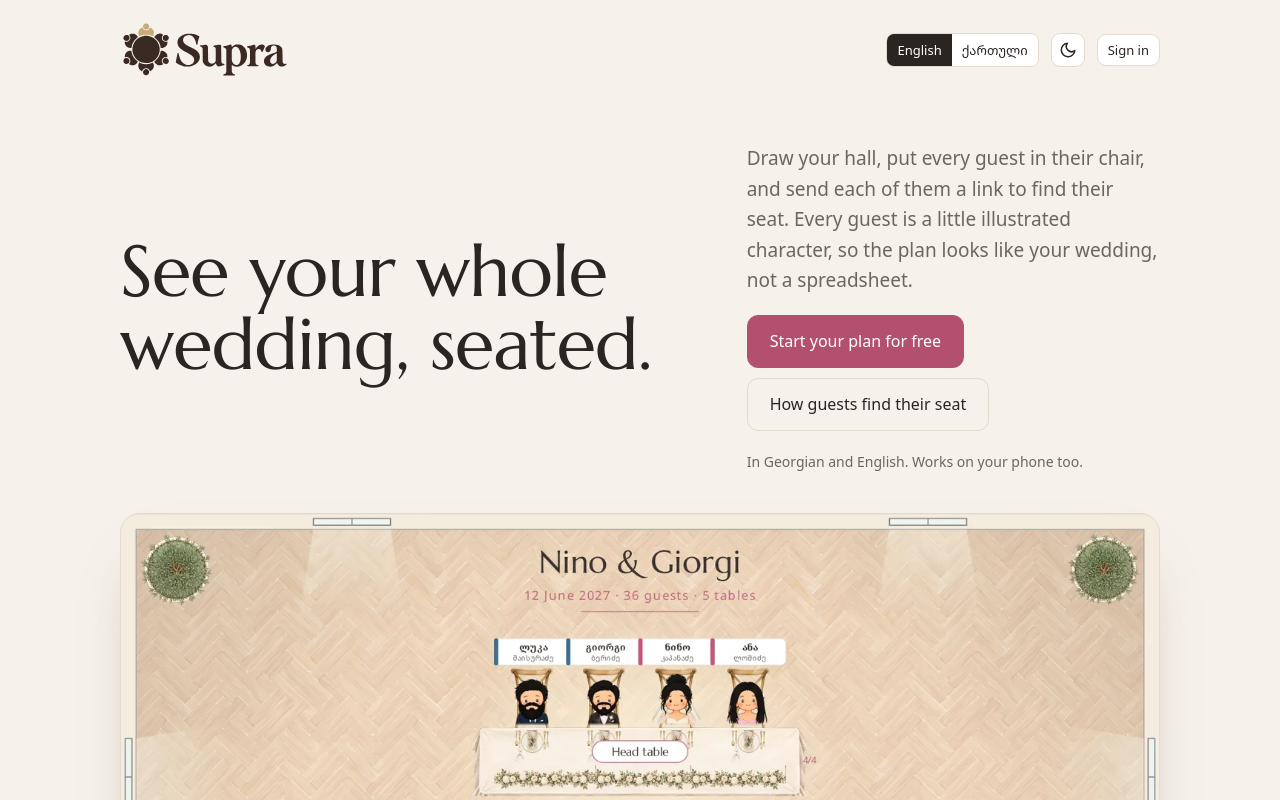
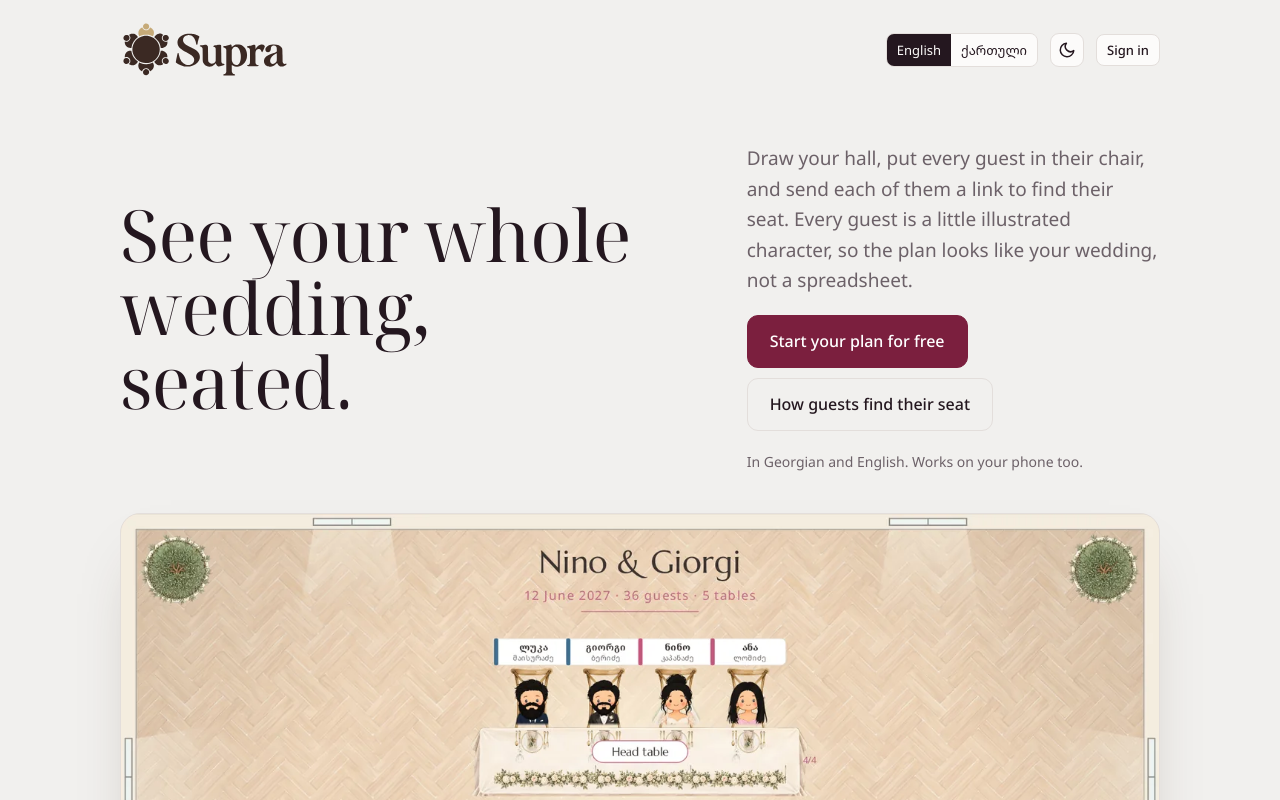
Before and after one commit to Sandro0228/Supra, a plain HTML site: page index.html in a window 1280 px wide. Shown: the top 800 px of the page. Drawn offline with nearby package versions, Linux system fonts and the light colour scheme.

Commit message:
Redesign step 1: shared theme (colours, fonts, corners) for every page
theme.css holds direction A's colours for light and dark, the fonts (Noto Serif
Display + Noto Serif Georgian, Noto Sans + Noto Sans Georgian) and corner sizes.
index, app, pricing and privacy link it instead of each defining their own colours;
the old role names keep working, so no layout changes. Marcellus is replaced in the
plan drawing and exports too.

Co-Authored-By: Claude Opus 5.5 <noreply@anthropic.com>

```diff
--- a/index.html
+++ b/index.html
@@ -10,23 +10,12 @@
 <link rel="icon" href="/favicon.svg" type="image/svg+xml">
 <link rel="apple-touch-icon" href="/brand/apple-touch-icon.png">
 <link rel="stylesheet" href="/brand.css">
-<link rel="stylesheet" href="https://fonts.googleapis.com/css2?family=Marcellus&family=Noto+Sans+Georgian:wght@400;500;700&family=Noto+Serif+Georgian:wght@500;700&display=swap">
+<link rel="stylesheet" href="/theme.css">
+<link rel="stylesheet" href="https://fonts.googleapis.com/css2?family=Noto+Sans:wght@400;500;600;700&family=Noto+Sans+Georgian:wght@400;500;600;700&family=Noto+Serif+Display:wght@400;500;600&family=Noto+Serif+Georgian:wght@400;500;600;700&display=swap">
 <style>
 /* Layout: signed out, a landing page that shows the product itself: the hall from above, the guest's phone and the
    place cards, made from a demo wedding in the real app (landing/*.webp, English and Georgian), then the sign-in card.
    Signed in, only the event list. Text left-aligned; one bold thing (the hall), everything around it quiet. */
-:root{
-  --bg:#F6F1EA; --panel:#FFFFFF; --ink:#2B2522; --muted:#6E655F; --line:#E4DACD;
-  --accent:#B4506F; --accent-ink:#FFFFFF; --soft:#FBF8F3; --danger:#B3261E; --sage:#6F8F72;
-  --display:"Marcellus","Noto Serif Georgian",Georgia,serif;
-  --body:"Noto Sans Georgian",system-ui,-apple-system,"Segoe UI",sans-serif;
-}
-@media (prefers-color-scheme:dark){:root:not([data-theme="light"]){
-  --bg:#1A1716; --panel:#24201E; --ink:#F1EAE3; --muted:#B3A79D; --line:#3A332F;
-  --accent:#E08AA6; --accent-ink:#2A1018; --soft:#2B2624; --danger:#F2867E; --sage:#97B79A; color-scheme:dark}}
-:root[data-theme="dark"]{
-  --bg:#1A1716; --panel:#24201E; --ink:#F1EAE3; --muted:#B3A79D; --line:#3A332F;
-  --accent:#E08AA6; --accent-ink:#2A1018; --soft:#2B2624; --danger:#F2867E; --sage:#97B79A; color-scheme:dark}
 *{box-sizing:border-box}
 html,body{margin:0;min-height:100%}
 body{background:var(--bg);color:var(--ink);font-family:var(--body);font-size:15px;line-height:1.55;
@@ -57,7 +46,7 @@ header{display:flex;align-items:center;gap:12px;flex-wrap:wrap}
 
 .who{font-size:13px;color:var(--muted)}
 .iconb{width:34px;height:34px;border:1px solid var(--line);background:var(--panel);border-radius:9px;display:inline-flex;align-items:center;justify-content:center;padding:0;color:var(--ink)}.iconb svg{width:18px;height:18px}
-.btn{border:1px solid var(--line);background:var(--panel);border-radius:9px;padding:9px 14px;display:inline-flex;align-items:center;justify-content:center;gap:8px;text-decoration:none;white-space:nowrap}
+.btn{font-weight:500;border:1px solid var(--line);background:var(--panel);border-radius:var(--r-control);padding:9px 14px;display:inline-flex;align-items:center;justify-content:center;gap:8px;text-decoration:none;white-space:nowrap}
 .btn:hover{border-color:var(--muted)}
 .btn.primary{background:var(--accent);color:var(--accent-ink);border-color:var(--accent)}
 .btn.sm{padding:5px 10px;font-size:13px}
@@ -190,7 +179,7 @@ footer.foot{border-top:1px solid var(--line);padding-top:20px;color:var(--muted)
 .signin{max-width:420px;width:100%;margin:0 auto}
 .field{display:flex;flex-direction:column;gap:5px}
 .lbl{font-size:11px;text-transform:uppercase;letter-spacing:.08em;color:var(--muted)}
-.inp,select{border:1px solid var(--line);background:var(--soft);border-radius:9px;padding:10px 12px;width:100%;min-width:0}
+.inp,select{border:1px solid var(--line);background:var(--soft);border-radius:var(--r-control);padding:10px 12px;width:100%;min-width:0}
 .or{display:flex;align-items:center;gap:10px;color:var(--muted);font-size:13px}.or::before,.or::after{content:"";flex:1;border-top:1px solid var(--line)}
 .msg{font-size:14px;color:var(--muted)}.msg.err{color:var(--danger)}
 h2{font-family:var(--display);font-weight:400;font-size:24px;margin:0}
--- a/js/draw.js
+++ b/js/draw.js
@@ -169,7 +169,7 @@ function venueM(v, p, isSel, guest) {
     ly = v.type === 'bar' ? y + Math.min(46, v.h * 0.55) / 2 + 4 : 0;
   const [lx, lyy] = rot(0, ly, r);
   return `<g class="venue" data-v="${v.id}"${guest ? '' : ` role="button" tabindex="0" aria-label="${esc(lbl || t(v.type))}"`} transform="translate(${v.x} ${v.y})"><g transform="rotate(${r})">${body}${isSel ? `<rect x="${x - 6}" y="${y - 8}" width="${v.w + 12}" height="${v.h + 14}" rx="10" fill="none" stroke="${p.accent}" stroke-width="2" stroke-dasharray="6 4"/>` : ''}</g>
-  <g transform="translate(${lx.toFixed(1)} ${lyy.toFixed(1)})">${pill ? `<rect x="${-lw / 2}" y="-12" width="${lw}" height="24" rx="12" fill="#FFFFFF" stroke="${p.accent}" opacity=".95"/>` : ''}<text x="0" y="5" text-anchor="middle" font-family="Marcellus, Noto Serif Georgian, Georgia, serif" font-size="15" fill="${p.ink}">${esc(lbl)}</text></g>
+  <g transform="translate(${lx.toFixed(1)} ${lyy.toFixed(1)})">${pill ? `<rect x="${-lw / 2}" y="-12" width="${lw}" height="24" rx="12" fill="#FFFFFF" stroke="${p.accent}" opacity=".95"/>` : ''}<text x="0" y="5" text-anchor="middle" font-family="Noto Serif Display, Noto Serif Georgian, Georgia, serif" font-size="15" fill="${p.ink}">${esc(lbl)}</text></g>
   ${
     isSel
       ? (() => {
@@ -301,7 +301,7 @@ function planSVG(opt = {}) {
   const seated = appState.S.tables.reduce((a, x) => a + x.seats.filter(Boolean).length, 0);
   const date = gDate();
   const cx = B.x + B.w / 2;
-  s += `<text x="${cx}" y="${B.y + 70}" text-anchor="middle" font-family="Marcellus, Noto Serif Georgian, Georgia, serif" font-size="38" fill="${p.ink}">${esc(appState.S.event.name || t('wedding'))}</text>`;
+  s += `<text x="${cx}" y="${B.y + 70}" text-anchor="middle" font-family="Noto Serif Display, Noto Serif Georgian, Georgia, serif" font-size="38" fill="${p.ink}">${esc(appState.S.event.name || t('wedding'))}</text>`;
   s += `<text x="${cx}" y="${B.y + 102}" text-anchor="middle" font-family="${BODYFONT}" font-size="15" fill="${p.accent}" letter-spacing="1">${esc([date, tn('nGuests', seated), tn('nTables', appState.S.tables.length)].filter(Boolean).join('  ·  '))}</text>`;
   s += `<path d="M${cx - 70},${B.y + 116} H${cx + 70}" stroke="${p.accent}" stroke-width="1"/>`;
   add('title', s);
@@ -396,7 +396,7 @@ function planSVG(opt = {}) {
       ly = g.shape.type === 'round' ? (x.deco === 'none' ? 0 : -g.shape.r + 46) : x.shape === 'head' ? -10 : 0;
     tb += `</g></g>`;
     const [plx, ply] = rot(0, ly, R0);
-    tb += `<g pointer-events="none"><rect x="${(plx - lw / 2).toFixed(1)}" y="${(ply - 13).toFixed(1)}" width="${lw}" height="26" rx="13" fill="#FFFFFF" stroke="${p.accent}" stroke-width="1"/><text x="${plx.toFixed(1)}" y="${(ply + 5).toFixed(1)}" text-anchor="middle" font-family="Marcellus, Noto Serif Georgian, Georgia, serif" font-size="14" fill="${p.ink}">${esc(nm)}</text></g>`;
+    tb += `<g pointer-events="none"><rect x="${(plx - lw / 2).toFixed(1)}" y="${(ply - 13).toFixed(1)}" width="${lw}" height="26" rx="13" fill="#FFFFFF" stroke="${p.accent}" stroke-width="1"/><text x="${plx.toFixed(1)}" y="${(ply + 5).toFixed(1)}" text-anchor="middle" font-family="Noto Serif Display, Noto Serif Georgian, Georgia, serif" font-size="14" fill="${p.ink}">${esc(nm)}</text></g>`;
     g.seats.forEach((st, i) => {
       const G = x.seats[i] && appState.S.guests[x.seats[i]];
       if (G && !G.anon) {
--- a/js/files.js
+++ b/js/files.js
@@ -168,7 +168,7 @@ function listPages() {
     H = 2246,
     M = 120,
     F = "'Noto Sans Georgian', system-ui, sans-serif",
-    FD = "Marcellus, 'Noto Serif Georgian', Georgia, serif",
+    FD = "'Noto Serif Display', 'Noto Serif Georgian', Georgia, serif",
     p = P();
   const rows = [];
   appState.S.tables.forEach(x =>
@@ -363,7 +363,7 @@ async function placeCards() {
       <text x="226" y="82" text-anchor="middle" font-family="${NAMEFONT}" font-weight="700" font-size="${c.G.name.length > 18 ? 17 : 21}" fill="${p.ink}">${esc(c.G.name.split(/\s+/)[0])}</text>
       <text x="226" y="106" text-anchor="middle" font-family="${BODYFONT}" font-size="14" fill="${shade(p.ink, 25)}">${esc(c.G.name.split(/\s+/).slice(1).join(' '))}</text>
       <path d="M176,122 H276" stroke="${p.accent}"/>
-      <text x="226" y="146" text-anchor="middle" font-family="Marcellus, Noto Serif Georgian, serif" font-size="${Math.min(17, Math.floor(310 / Math.max(1, tName(c.x).length)))}" fill="${p.accent}">${esc(tName(c.x))}</text>
+      <text x="226" y="146" text-anchor="middle" font-family="Noto Serif Display, Noto Serif Georgian, serif" font-size="${Math.min(17, Math.floor(310 / Math.max(1, tName(c.x).length)))}" fill="${p.accent}">${esc(tName(c.x))}</text>
       ${c.G.meal ? `<text x="226" y="167" text-anchor="middle" font-family="${BODYFONT}" font-size="11" fill="${shade(p.ink, 35)}">${esc(t(MEAL_LBL[c.G.meal] || c.G.meal))}</text>` : ''}</g>`;
     });
     try {
--- /dev/null
+++ b/theme.css
@@ -0,0 +1,72 @@
+/* Supra's shared look (design direction A, "a calm table, warm guests"). Every page links this file before its own
+   styles. The interface stays quiet (stone and tablecloth white) so the illustrated hall and guests carry the warmth;
+   Saperavi wine marks the one next action on a screen; gold appears only in fine lines and the seat reveal.
+   The short names (--bg, --panel, --accent …) are what page CSS uses; they map onto the named colours here.
+   The event's own plan colours (PALETTES in js/core.js) are separate and never come from this file. */
+:root {
+  /* named colours */
+  --stone: #f1f0ee; /* page ground, planner backdrop */
+  --tablecloth: #fcfbfa; /* panels, cards, fields */
+  --saperavi: #24171f; /* text */
+  --wine: #7b1f3e; /* the next action */
+  --gold: #a57f2e; /* hairlines, the seat reveal */
+  --vine: #4e6a4c; /* saved, coming, done */
+
+  /* roles used by page CSS */
+  --bg: var(--stone);
+  --panel: var(--tablecloth);
+  --soft: #f6f5f3; /* a quiet fill: inputs, hover, segmented controls */
+  --ink: var(--saperavi);
+  --muted: #6c6168;
+  --line: #e3dedb;
+  --accent: var(--wine);
+  --accent-ink: #ffffff;
+  --danger: #a8321f;
+  --warn-bg: #f8ebe6;
+  --sage: var(--vine);
+  --yes: var(--vine);
+  --yes-ink: #ffffff;
+
+  /* type */
+  --display: 'Noto Serif Display', 'Noto Serif Georgian', Georgia, serif;
+  --body: 'Noto Sans', 'Noto Sans Georgian', system-ui, -apple-system, 'Segoe UI', sans-serif;
+
+  /* shape: corners grow with the size of the thing */
+  --r-control: 8px; /* buttons, fields */
+  --r-panel: 14px; /* panels, cards, dialogs */
+  --r-pill: 999px; /* status chips only */
+}
+@media (prefers-color-scheme: dark) {
+  :root:not([data-theme='light']) {
+    --stone: #141015;
+    --tablecloth: #1e181e;
+    --saperavi: #f3edef;
+    --wine: #d98aa7;
+    --gold: #d4b05f;
+    --vine: #97b793;
+    --soft: #261f26;
+    --muted: #b0a4ab;
+    --line: #372d34;
+    --accent-ink: #24101a;
+    --danger: #f0907e;
+    --warn-bg: #3a2420;
+    --yes-ink: #10251a;
+    color-scheme: dark;
+  }
+}
+:root[data-theme='dark'] {
+  --stone: #141015;
+  --tablecloth: #1e181e;
+  --saperavi: #f3edef;
+  --wine: #d98aa7;
+  --gold: #d4b05f;
+  --vine: #97b793;
+  --soft: #261f26;
+  --muted: #b0a4ab;
+  --line: #372d34;
+  --accent-ink: #24101a;
+  --danger: #f0907e;
+  --warn-bg: #3a2420;
+  --yes-ink: #10251a;
+  color-scheme: dark;
+}
```
Also changed, not shown: app.html (+4 -15 lines), pricing.html (+3 -14 lines), privacy.html (+3 -14 lines), 1 other file.
